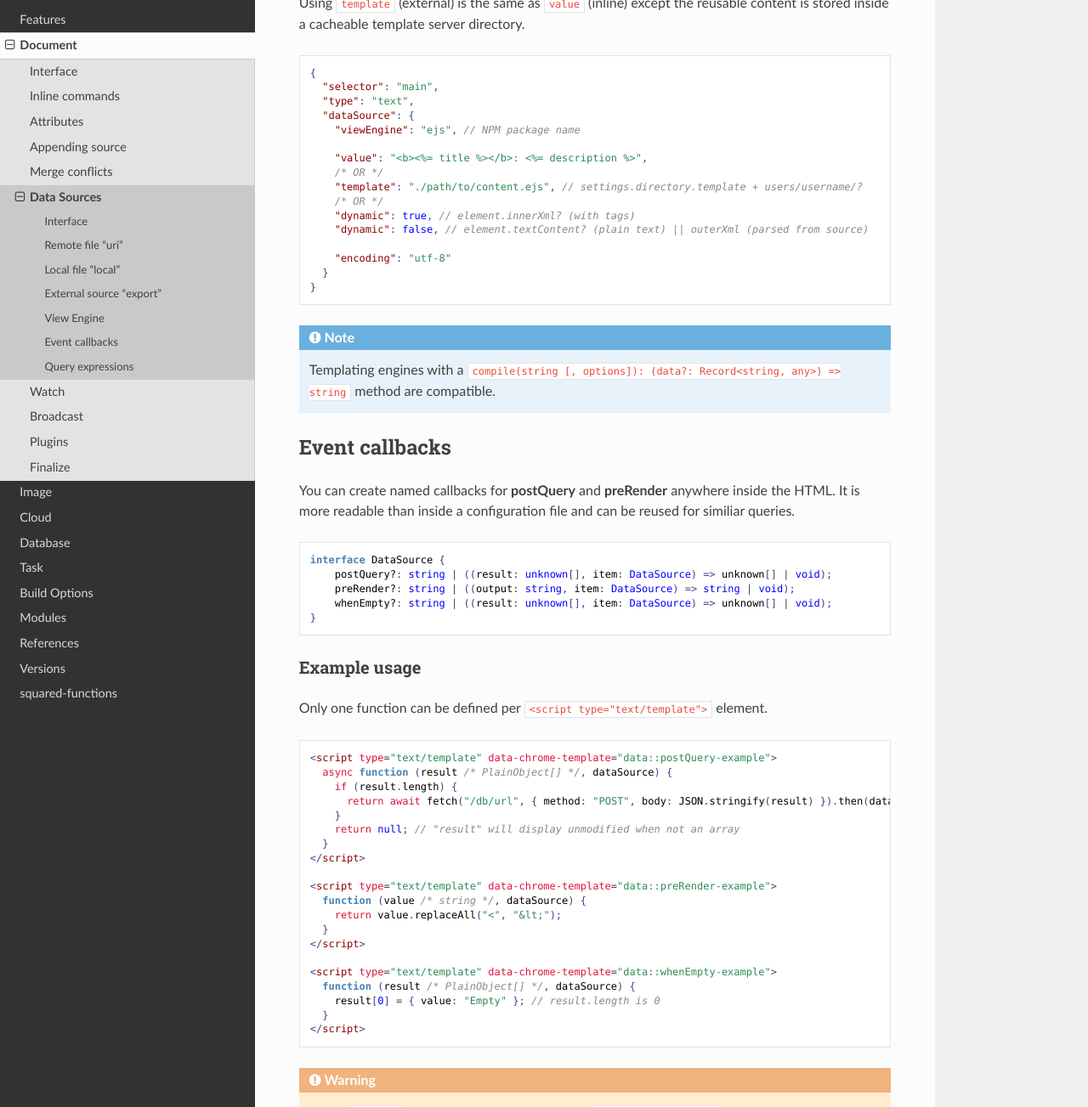
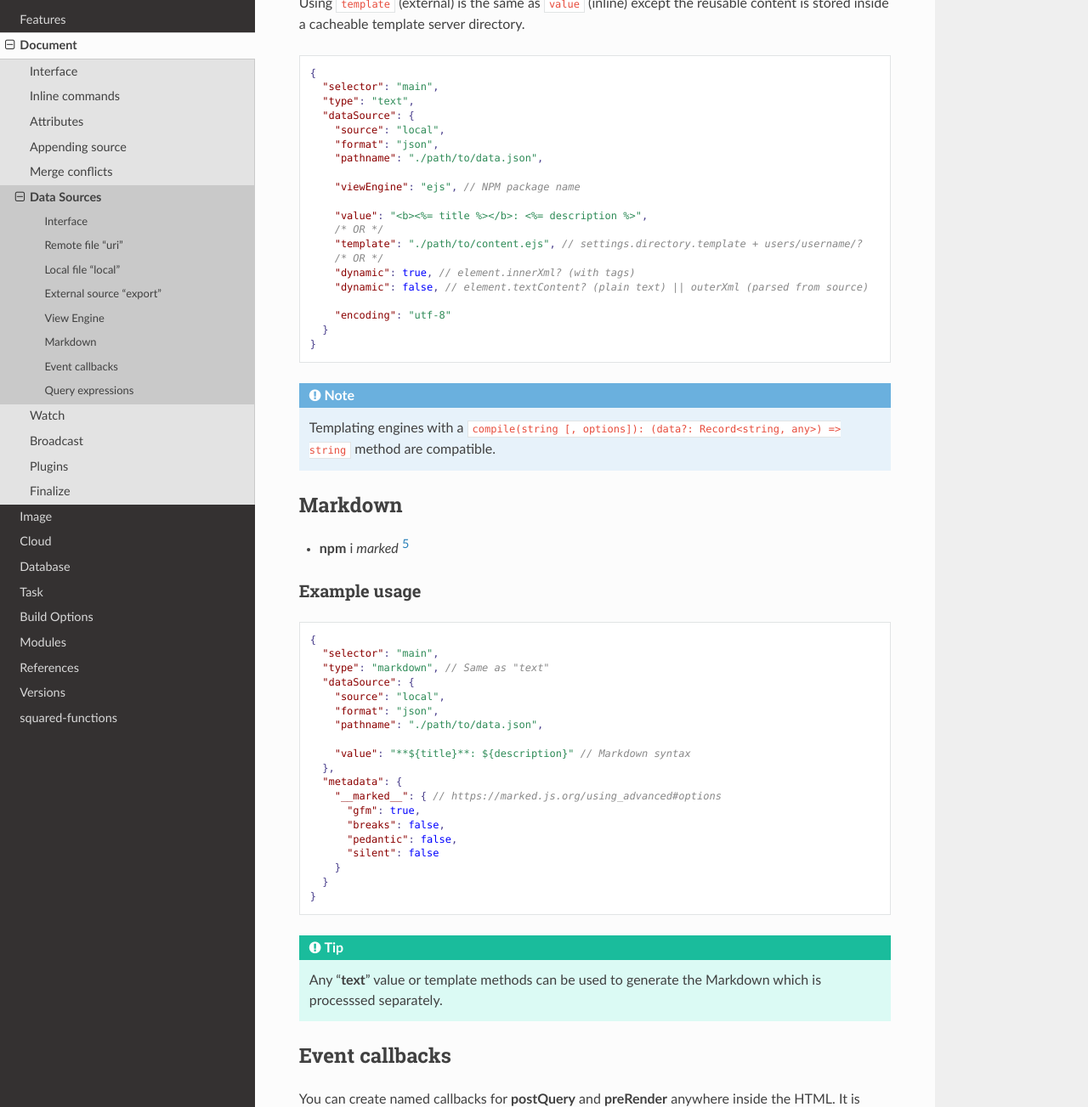
Before and after one commit to anpham6/chrome-docs, a Sphinx documentation site: the page built from source/document/data.rst, in a window 1280 px wide and 1400 px high, scrolled down 5619 px, cut to the strip 97-1400 px from the top of the window. Shown: the whole strip at 85% size. Built offline with Sphinx 7.4.7 and the Read the Docs theme 2.0.0, drawn with Linux system fonts in a browser that asks for light colours; some of the changed text lies outside the part shown.

Commit message:
Document: Interface data source "type" option values were updated.

```diff
--- a/source/document/data.rst
+++ b/source/document/data.rst
@@ -311,6 +311,10 @@ Using ``template`` (external) is the same as ``value`` (inline) except the reusa
     "selector": "main",
     "type": "text",
     "dataSource": {
+      "source": "local",
+      "format": "json",
+      "pathname": "./path/to/data.json",
+
       "viewEngine": "ejs", // NPM package name
 
       "value": "<b><%= title %></b>: <%= description %>",
@@ -325,6 +329,38 @@ Using ``template`` (external) is the same as ``value`` (inline) except the reusa
   }
 
 .. note:: Templating engines with a ``compile(string [, options]): (data?: Record<string, any>) => string`` method are compatible.
+
+Markdown
+========
+
+- **npm** i *marked* [#]_
+
+Example usage
+-------------
+
+::
+
+  {
+    "selector": "main",
+    "type": "markdown", // Same as "text"
+    "dataSource": {
+      "source": "local",
+      "format": "json",
+      "pathname": "./path/to/data.json",
+
+      "value": "**${title}**: ${description}" // Markdown syntax
+    },
+    "metadata": {
+      "__marked__": { // https://marked.js.org/using_advanced#options
+        "gfm": true,
+        "breaks": false,
+        "pedantic": false,
+        "silent": false
+      }
+    }
+  }
+
+.. tip:: Any "**text**" value or template methods can be used to generate the Markdown which is processsed separately.
 
 Event callbacks
 ===============
@@ -379,5 +415,6 @@ Query expressions
 .. [#] npm i fast-xml-parser
 .. [#] npm i toml
 .. [#] npm i ejs
+.. [#] https://marked.js.org
 .. [#] npm i jsonpath
 .. [#] npm i jmespath
```
Also changed, not shown: source/document/interface.rst (+9 -1 lines).
